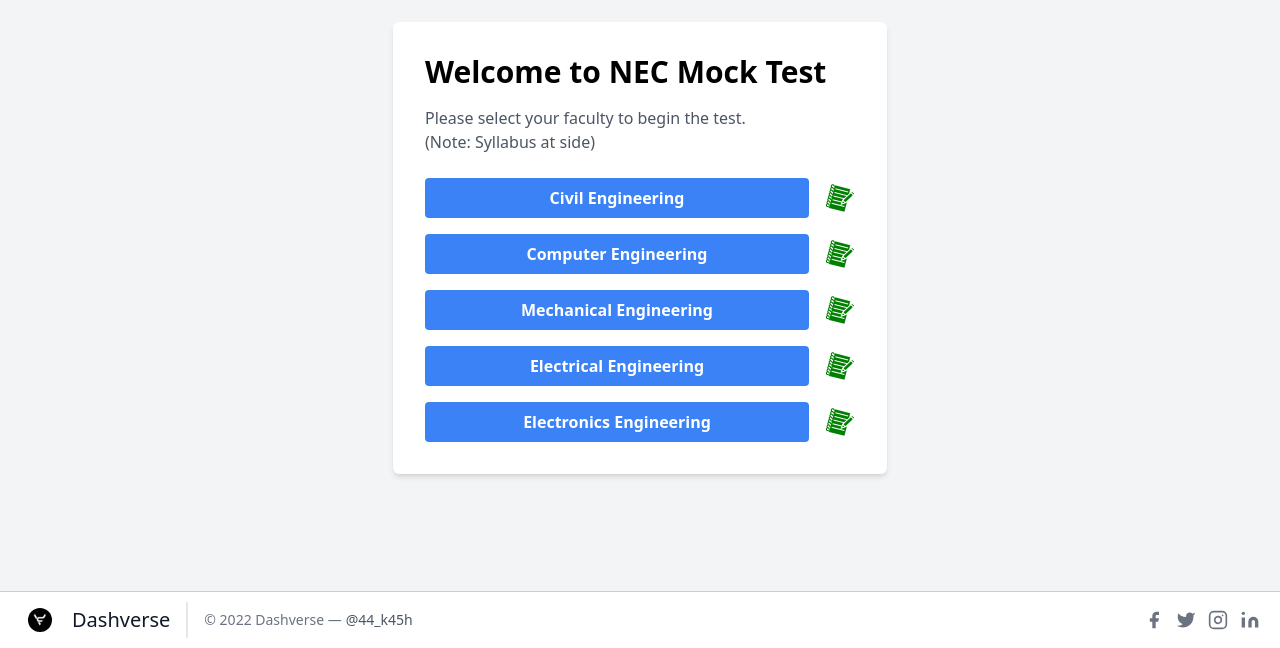
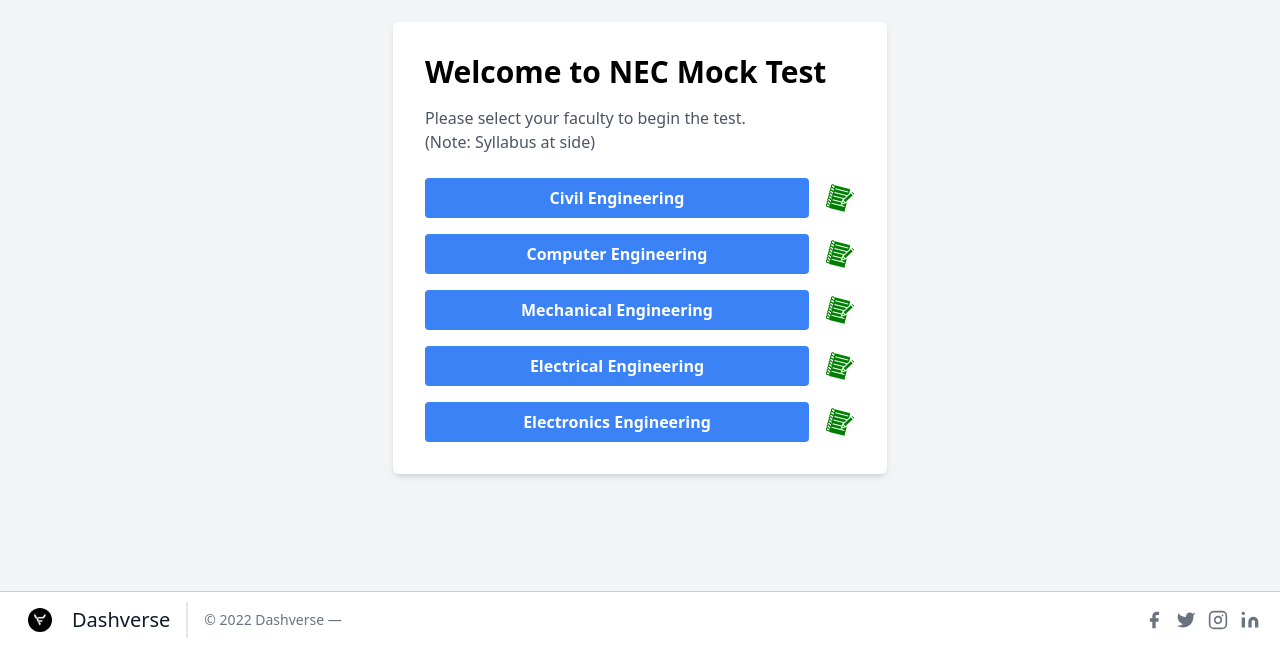
Before and after one commit to aakashkoirala17/mocktest, a React (Create React App) app in the folder my_app/: page / in a window 1280 px wide. Shown: the part 152-800 px from the top of the page. Built offline with nearby package versions, Linux system fonts and the light colour scheme.

Commit message:
source hide from web

```diff
--- a/my_app/package.json
+++ b/my_app/package.json
@@ -17,7 +17,7 @@
   },
   "scripts": {
     "start": "react-scripts start",
-    "build": "react-scripts build",
+    "winBuild": "set \"GENERATE_SOURCEMAP=false\" && react-scripts build",
     "test": "react-scripts test",
     "eject": "react-scripts eject"
   },
--- a/my_app/src/App.js
+++ b/my_app/src/App.js
@@ -17,7 +17,7 @@ function App() {
       ) : (
         <FacultySelection onSelectFaculty={handleFacultySelect} />
       )}
-      <Footer />
+     <Footer />
     </div>
   );
 }
--- a/my_app/src/components/footer/index.js
+++ b/my_app/src/components/footer/index.js
@@ -16,14 +16,7 @@ function Footer() {
         </a>
         <p className="text-sm text-gray-500 sm:ml-4 sm:pl-4 sm:border-l-2 sm:border-gray-200 sm:py-2 sm:mt-0 mt-4">
           © 2022 Dashverse —
-          <a
-            href="https://twitter.com/44_k45h"
-            className="text-gray-600 ml-1"
-            rel="noopener noreferrer"
-            target="_blank"
-          >
-            @44_k45h
-          </a>
+
         </p>
         <span className="inline-flex sm:ml-auto sm:mt-0 mt-4 justify-center sm:justify-start">
           <a
```
Also changed, not shown: 1 other file (tests, documents, lock files or other folders).
